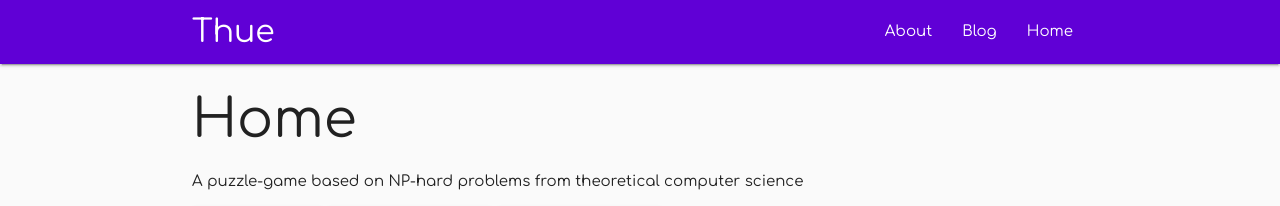
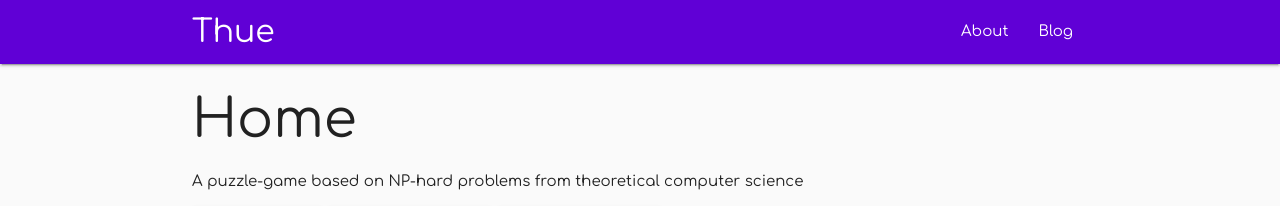
Before and after one commit to turbopope/thue.systems, a Jekyll site: the page built from index.md, in a window 1280 px wide. Shown: the top 206 px of the page. Built offline with Jekyll 4.4.1, drawn with Linux system fonts in a browser that asks for light colours.

Commit message:
Exclude home link from navbar

```diff
--- a/_includes/header.html
+++ b/_includes/header.html
@@ -3,7 +3,7 @@
     <a href="/" class="brand-logo">{{ site.title }}</a>
     <ul id="nav-mobile" class="right hide-on-med-and-down">
       {% for page in site.pages %}
-        {% if page.layout != null %}
+        {% if page.layout != null and page.title != "Home" %}
           <li><a href="{{ page.url }}">{{ page.title }}</a></li>
         {% endif %}
       {% endfor %}
```
